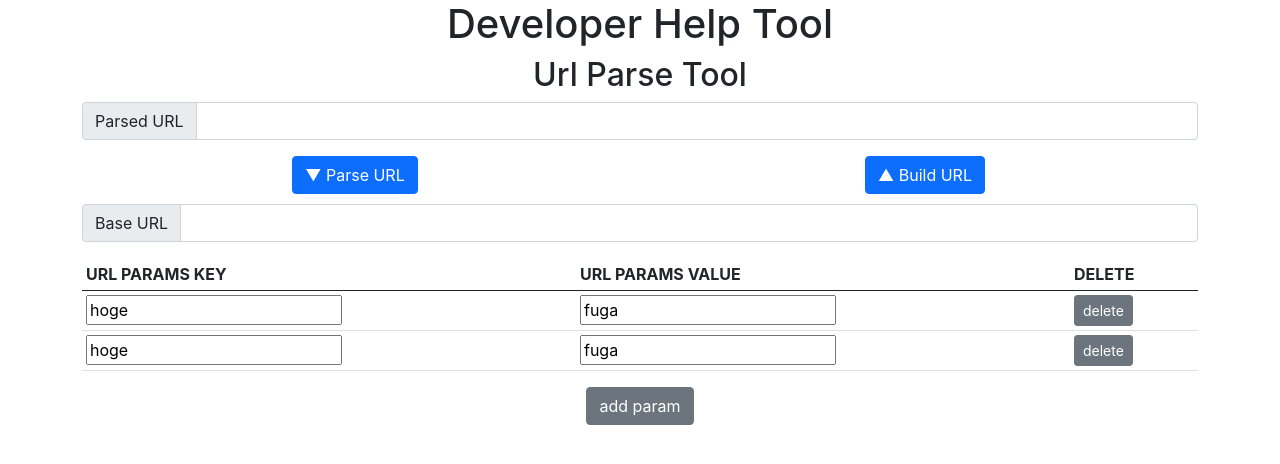
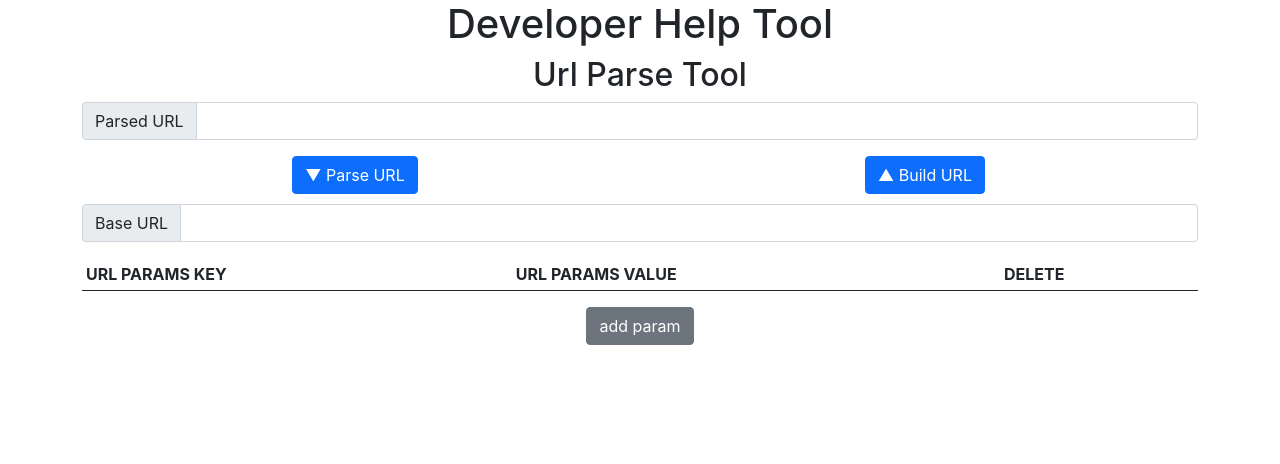
Before and after one commit to eno314/DeveloperHelpTool, a Next.js app: page /url/parse in a window 1280 px wide. Shown: the top 464 px of the page. Built offline with nearby package versions, Linux system fonts and the light colour scheme.

Commit message:
add feature parse.

```diff
--- a/src/components/molecules/UrlParseForm/UrlParseForm.tsx
+++ b/src/components/molecules/UrlParseForm/UrlParseForm.tsx
@@ -1,6 +1,15 @@
 import React, { ReactNode } from "react";
 
-class UrlParseForm extends React.Component {
+type State = {
+    urlParams?: UrlParam[],
+}
+
+type UrlParam = {
+    key: string,
+    value: string
+}
+
+class UrlParseForm extends React.Component<{}, State> {
 
     private readonly styles = {
         primaryButtonsRow: {
@@ -8,15 +17,18 @@ class UrlParseForm extends React.Component {
             marginBottom: 10,
         },
         addParamButton: {
-            textAlign: 'center',
+            textAlign: 'center' as const,
         },
     };
 
     private readonly parsedUrlText = React.createRef<HTMLInputElement>()
-    private readonly parseResultBaseUrlText = React.createRef<HTMLInputElement>()
+    private readonly baseUrlText = React.createRef<HTMLInputElement>()
 
     constructor(prop: any) {
         super(prop)
+        this.state = {
+            urlParams: [],
+        }
 
         this.onClickUrlParse = this.onClickUrlParse.bind(this)
         this.onClickUrlBuild = this.onClickUrlBuild.bind(this)
@@ -25,9 +37,9 @@ class UrlParseForm extends React.Component {
     render(): ReactNode {
         return (
             <div className={"container"}>
-                <div className="input-group mb-3">
-                    <span className="input-group-text" id="parsedUrl">Parsed URL</span>
-                    <input ref={this.parsedUrlText} type={"url"} className="form-control" aria-describedby="parsedUrl" />
+                <div className={"input-group mb-3"}>
+                    <span className={"input-group-text"} id={"parsedUrl"}>Parsed URL</span>
+                    <input ref={this.parsedUrlText} type={"url"} className={"form-control"} aria-describedby={"parsedUrl"} />
                 </div>
                 <div className={"row"} style={this.styles.primaryButtonsRow}>
                     <div className={"col text-center"}>
@@ -39,8 +51,8 @@ class UrlParseForm extends React.Component {
                 </div>
                 <div>
                     <div className={"input-group mb-3"}>
-                        <span className="input-group-text" id="baseUrl">Base URL</span>
-                        <input ref={this.parseResultBaseUrlText} type={"url"} className="form-control" aria-describedby="baseUrl" />
+                        <span className={"input-group-text"} id={"baseUrl"}>Base URL</span>
+                        <input ref={this.baseUrlText} type={"url"} className={"form-control"} aria-describedby={"baseUrl"} />
                     </div>
                     <table className={"table table-sm"}>
                         <thead>
@@ -51,16 +63,7 @@ class UrlParseForm extends React.Component {
                             </tr>
                         </thead>
                         <tbody>
-                            <tr>
-                                <td><input type={"text"} defaultValue={"hoge"} /></td>
-                                <td><input type={"text"} defaultValue={"fuga"} /></td>
-                                <td><button type={"button"} className={"btn btn-secondary btn-sm"}>delete</button></td>
-                            </tr>
-                            <tr>
-                                <td><input type={"text"} defaultValue={"hoge"} /></td>
-                                <td><input type={"text"} defaultValue={"fuga"} /></td>
-                                <td><button type={"button"} className={"btn btn-secondary btn-sm"}>delete</button></td>
-                            </tr>
+                            {this.urlParamsTbodyTr()}
                         </tbody>
                     </table>
                     <div style={this.styles.addParamButton}>
@@ -71,12 +74,38 @@ class UrlParseForm extends React.Component {
         )
     }
 
+    urlParamsTbodyTr(): ReactNode {
+        return this.state.urlParams.map((urlParam: UrlParam, i: number) => {
+            return (
+                <tr key={i}>
+                    <td><input type={"text"} defaultValue={urlParam.key} /></td>
+                    <td><input type={"text"} defaultValue={urlParam.value} /></td>
+                    <td><button type={"button"} className={"btn btn-secondary btn-sm"}>delete</button></td>
+                </tr>
+            )
+        })
+    }
+
     onClickUrlParse(e: React.MouseEvent<HTMLElement>) {
-        console.log(this.parsedUrlText.current.value)
+        const parsedUrl = new URL(this.parsedUrlText.current.value)
+        this.baseUrlText.current.value = `${parsedUrl.protocol}//${parsedUrl.hostname}${parsedUrl.pathname}`
+
+        const urlParams: UrlParam[] = []
+        parsedUrl.searchParams.forEach(((value: string, key: string, parent: URLSearchParams) => {
+            urlParams.push({ key: key, value: value })
+        }))
+
+        this.setState({
+            urlParams: urlParams,
+        })
     }
 
     onClickUrlBuild(e: React.MouseEvent<HTMLElement>) {
     }
+
+    createParamsTr(paramKey: string, paramValue: string): string {
+        return
+    }
 }
 
 export default UrlParseForm
```
